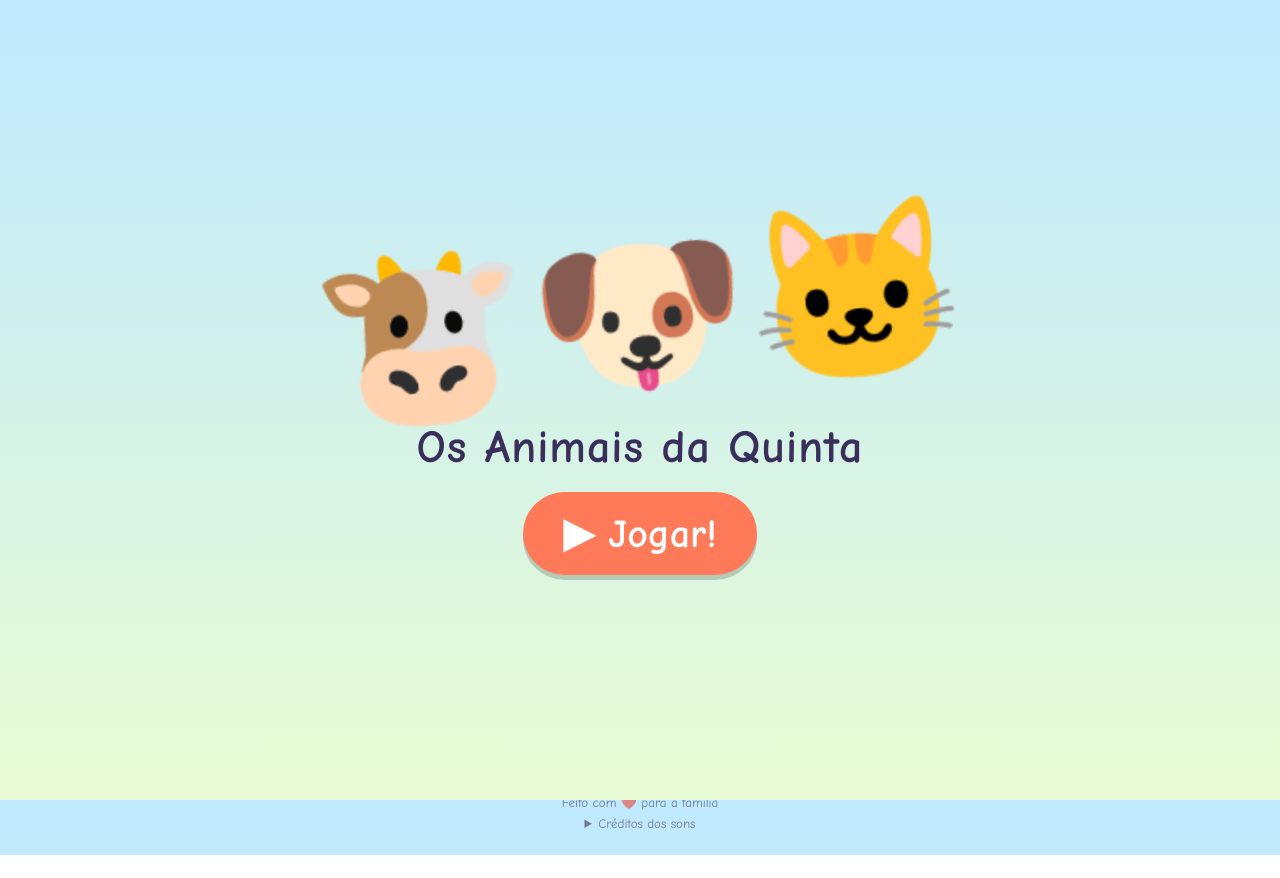
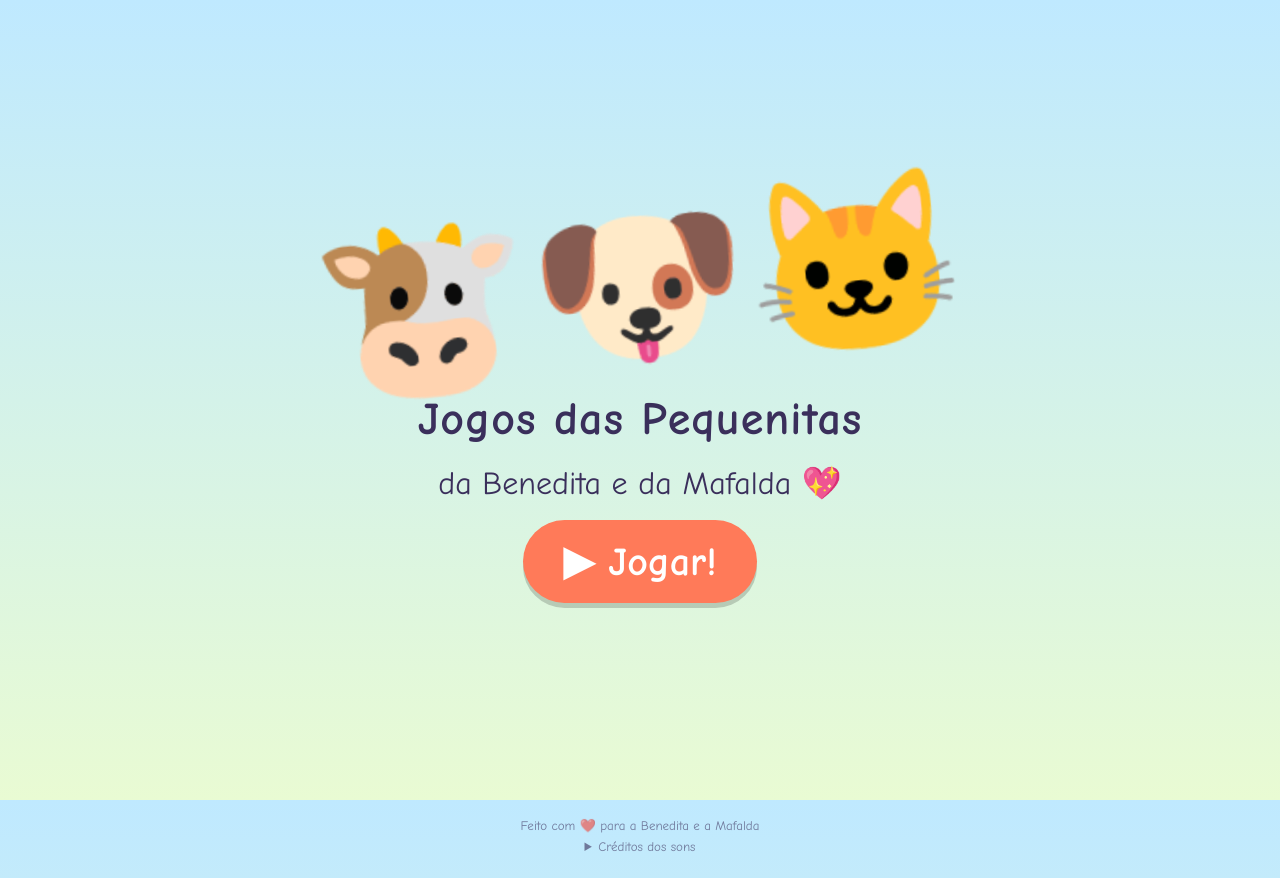
Before and after one commit to Vitordleite/animais-da-quinta, a plain HTML site: page index.html in a window 1280 px wide. Before the commit the page ends 855 px from the top, so only its background shows below. Drawn offline with Linux system fonts and the light colour scheme.

Commit message:
Add files via upload

```diff
--- a/index.html
+++ b/index.html
@@ -3,7 +3,7 @@
 <head>
 <meta charset="UTF-8">
 <meta name="viewport" content="width=device-width, initial-scale=1, maximum-scale=1, user-scalable=no">
-<title>Os Animais da Quinta 🐮</title>
+<title>Jogos das Pequenitas 🐮</title>
 <style>
   :root{
     --bg1:#bfe9ff; --bg2:#e9fbd3; --card:#ffffff; --ink:#3a2f5b;
@@ -113,12 +113,14 @@
 
 <div id="start">
   <div class="big">🐮🐶🐱</div>
-  <h1>Os Animais da Quinta</h1>
+  <h1>Jogos das Pequenitas</h1>
+  <div style="font-size:clamp(20px,5vw,32px)">da Benedita e da Mafalda 💖</div>
   <button class="btn" id="go">▶ Jogar!</button>
 </div>
 
 <header>
-  <h1>🐮 Os Animais da Quinta 🐷</h1>
+  <h1>🐮 Jogos das Pequenitas 🐷</h1>
+  <div style="font-size:clamp(15px,3.4vw,20px);opacity:.75">Benedita e Mafalda · Os Animais da Quinta</div>
   <div class="stars" id="stars"></div>
 </header>
 
@@ -131,7 +133,7 @@
 <div class="prompt" id="prompt"></div>
 <main id="grid"></main>
 <footer>
-  Feito com ❤️ para a família<br>
+  Feito com ❤️ para a Benedita e a Mafalda<br>
   <details style="max-width:760px;margin:6px auto;text-align:left">
     <summary style="cursor:pointer;text-align:center">Créditos dos sons</summary>
     <p>Gravações do <a href="https://commons.wikimedia.org" target="_blank" rel="noopener">Wikimedia Commons</a>, cortadas e com o volume ajustado. O coelho é um som sintetizado.</p>
@@ -603,7 +605,7 @@ document.getElementById("go").onclick = ()=>{
   initAudio();
   document.getElementById("start").remove();
   sfxWin();
-  speak("Olá! Vamos brincar com os animais!");
+  speak("Olá Benedita e Mafalda! Vamos brincar com os animais!");
 };
 
 document.getElementById("credits").innerHTML = Object.entries(REAL).map(([id,r])=>{
```
Also changed, not shown: 1 other file.
